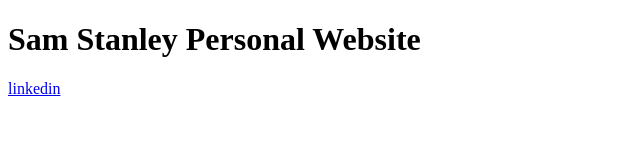
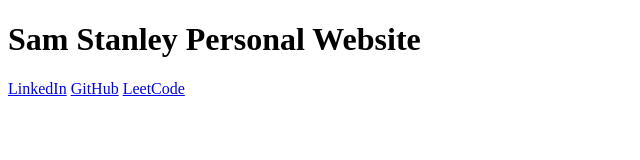
Before and after one commit to SamStan4/samstanley.org, a plain HTML site: page index.html in a window 1280 px wide. Shown: the whole page, without its empty margins (0-640 px from the left). Drawn offline with Linux system fonts and the light colour scheme.

Commit message:
added other links

```diff
--- a/index.html
+++ b/index.html
@@ -7,7 +7,8 @@
 </head>
 <body>
   <h1>Sam Stanley Personal Website</h1>
-    <a href="https://www.linkedin.com/in/samuel-stanley-1ba48b24a">linkedin</a>
-
+  <a href="https://www.linkedin.com/in/samuel-stanley-1ba48b24a">LinkedIn</a>
+  <a href="https://github.com/SamStan4">GitHub</a>
+  <a href="https://leetcode.com/u/Samuel_stanley/">LeetCode</a>
 </body>
 </html>
```
